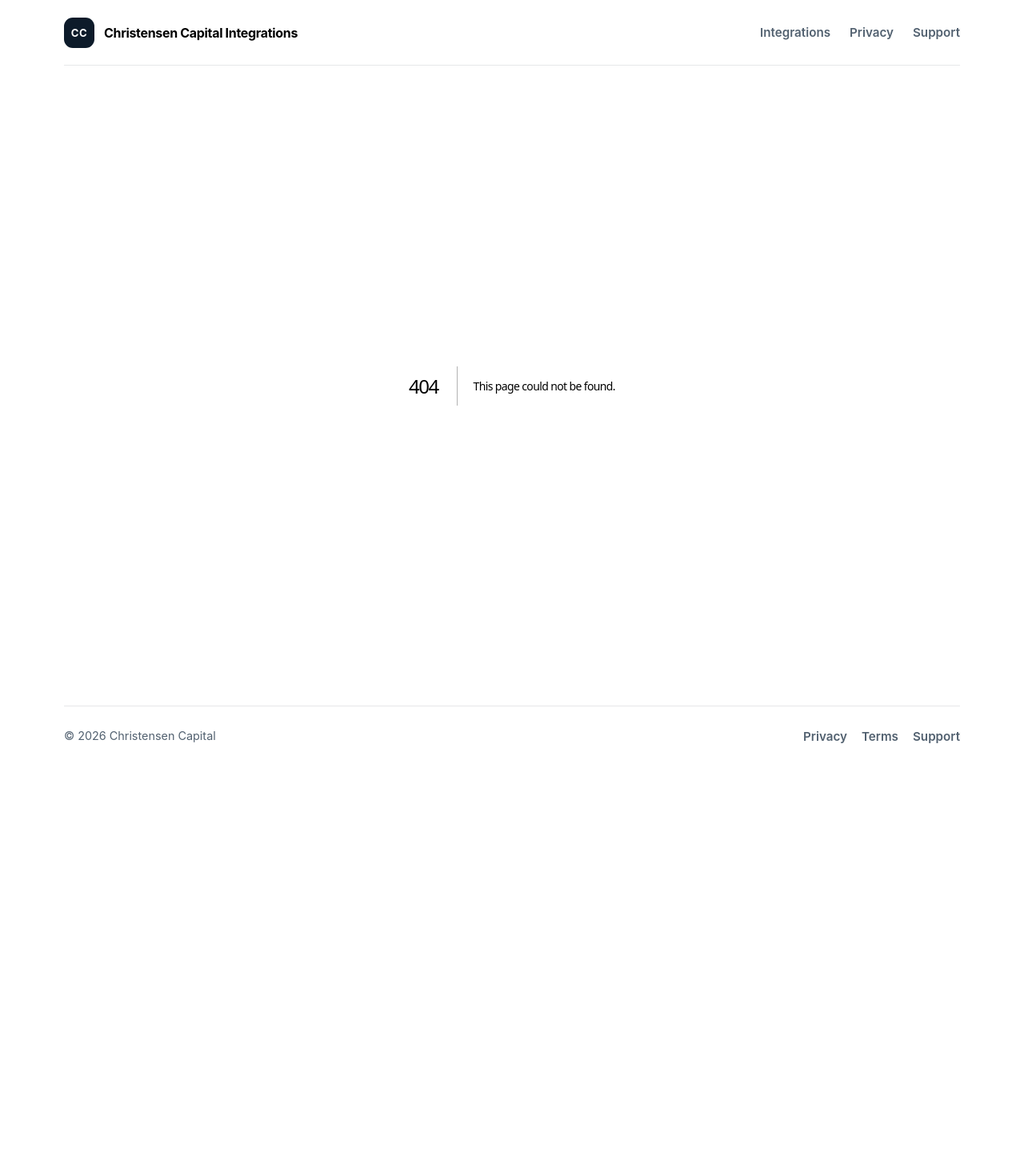
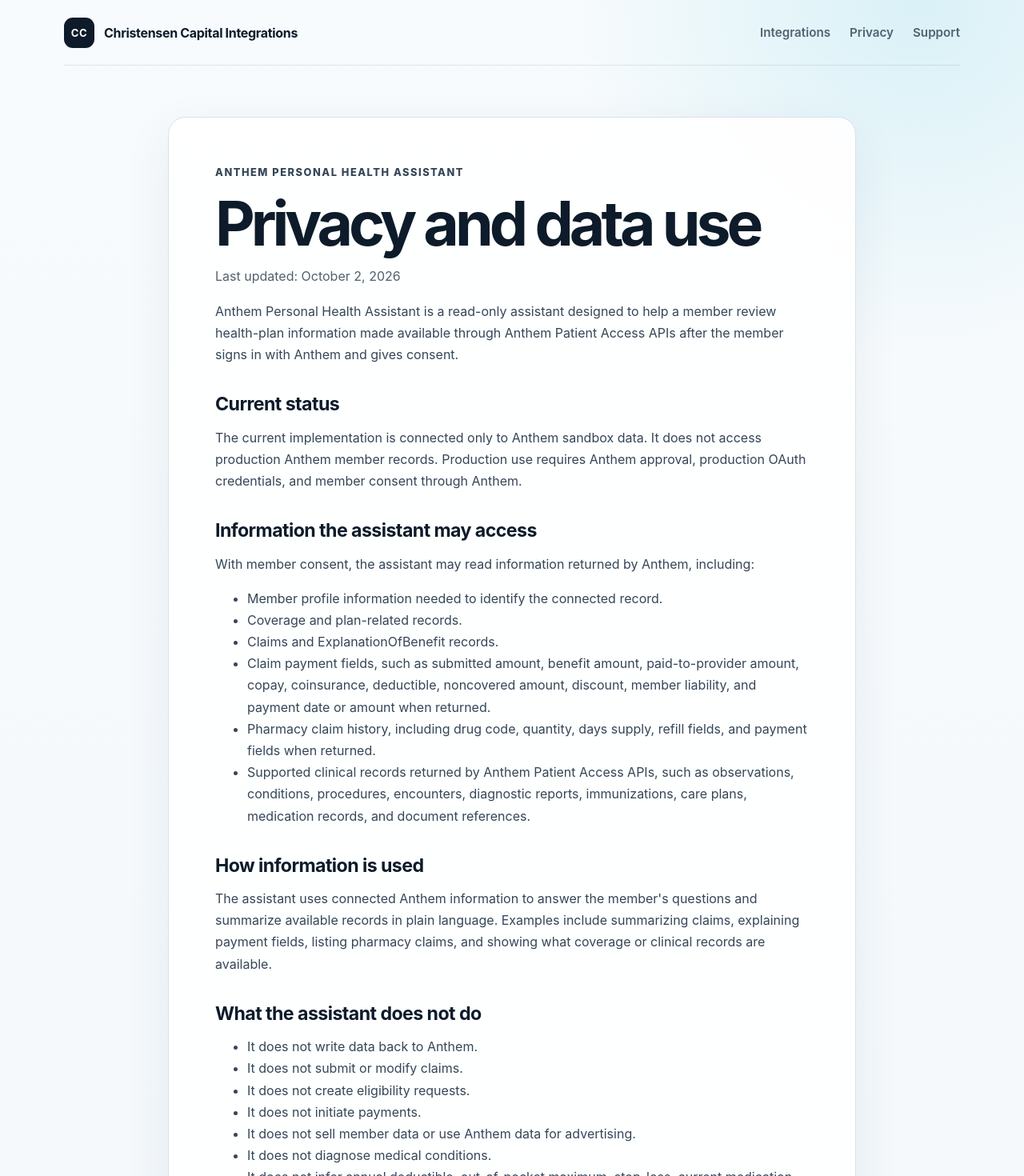
Before and after one commit to BrentAChristensen/oura-chatgpt-integration, a Next.js app: page /anthem/privacy in a window 1280 px wide. Before the commit this address had no page. Shown: the top 1470 px of the page at 80% size. Before the commit the page ends 970 px from the top, so only its background shows below. Built offline with nearby package versions, Linux system fonts and the light colour scheme.

Commit message:
Add Anthem privacy data-use page

```diff
--- /dev/null
+++ b/app/anthem/privacy/page.js
@@ -0,0 +1,103 @@
+export const metadata = {
+  title: "Anthem Privacy and Data Use",
+  description:
+    "Privacy and data-use information for the Anthem Personal Health Assistant integration."
+};
+
+export default function AnthemPrivacy() {
+  return (
+    <main className="legal-page">
+      <article className="legal-card">
+        <p className="eyebrow">Anthem Personal Health Assistant</p>
+        <h1>Privacy and data use</h1>
+        <p className="muted">Last updated: October 2, 2026</p>
+        <p>
+          Anthem Personal Health Assistant is a read-only assistant designed to help a
+          member review health-plan information made available through Anthem Patient
+          Access APIs after the member signs in with Anthem and gives consent.
+        </p>
+
+        <h2>Current status</h2>
+        <p>
+          The current implementation is connected only to Anthem sandbox data. It does
+          not access production Anthem member records. Production use requires Anthem
+          approval, production OAuth credentials, and member consent through Anthem.
+        </p>
+
+        <h2>Information the assistant may access</h2>
+        <p>With member consent, the assistant may read information returned by Anthem, including:</p>
+        <ul>
+          <li>Member profile information needed to identify the connected record.</li>
+          <li>Coverage and plan-related records.</li>
+          <li>Claims and ExplanationOfBenefit records.</li>
+          <li>
+            Claim payment fields, such as submitted amount, benefit amount,
+            paid-to-provider amount, copay, coinsurance, deductible, noncovered amount,
+            discount, member liability, and payment date or amount when returned.
+          </li>
+          <li>
+            Pharmacy claim history, including drug code, quantity, days supply, refill
+            fields, and payment fields when returned.
+          </li>
+          <li>
+            Supported clinical records returned by Anthem Patient Access APIs, such as
+            observations, conditions, procedures, encounters, diagnostic reports,
+            immunizations, care plans, medication records, and document references.
+          </li>
+        </ul>
+
+        <h2>How information is used</h2>
+        <p>
+          The assistant uses connected Anthem information to answer the member&apos;s
+          questions and summarize available records in plain language. Examples include
+          summarizing claims, explaining payment fields, listing pharmacy claims, and
+          showing what coverage or clinical records are available.
+        </p>
+
+        <h2>What the assistant does not do</h2>
+        <ul>
+          <li>It does not write data back to Anthem.</li>
+          <li>It does not submit or modify claims.</li>
+          <li>It does not create eligibility requests.</li>
+          <li>It does not initiate payments.</li>
+          <li>It does not sell member data or use Anthem data for advertising.</li>
+          <li>It does not diagnose medical conditions.</li>
+          <li>
+            It does not infer annual deductible, out-of-pocket maximum, stop-loss,
+            current medication use, or patient balances when those values are not
+            directly returned by Anthem.
+          </li>
+        </ul>
+
+        <h2>Token and credential handling</h2>
+        <p>
+          The assistant connects through Anthem&apos;s OAuth consent flow. Access and
+          refresh tokens are stored privately and are used only to retrieve the
+          consenting member&apos;s records. Tokens are not stored in the plugin source
+          code repository.
+        </p>
+
+        <h2>Member control</h2>
+        <p>
+          The member controls whether to connect Anthem data. The member can revoke
+          access through Anthem&apos;s consent or revocation process, or request that the
+          application delete stored connection tokens.
+        </p>
+
+        <h2>Important limits</h2>
+        <p>
+          Information shown by the assistant depends on what Anthem returns through the
+          connected API. Missing fields are treated as unavailable, not zero. Submitted
+          claim amounts are not necessarily amounts owed by the member. Historical
+          pharmacy claims are not proof that a medication is currently being taken.
+        </p>
+
+        <h2>Support</h2>
+        <p>
+          For access, deletion, privacy, or support questions, use the{" "}
+          <a href="/support">support page</a>.
+        </p>
+      </article>
+    </main>
+  );
+}
--- a/app/page.js
+++ b/app/page.js
@@ -69,11 +69,11 @@
             <div>
               <div className="card-topline">
                 <h3>Anthem Blue Cross Blue Shield</h3>
-                <span className="status planned">Planned</span>
+                <span className="status">Sandbox verified</span>
               </div>
               <p>
-                A secure, permission-based connection for selected plan information
-                and member workflows.
+                A member-controlled, read-only assistant for Patient Access records,
+                currently verified against Anthem sandbox data.
               </p>
               <span className="text-link">View integration details →</span>
             </div>
```
Also changed, not shown: app/anthem/page.js (+18 -15 lines).
